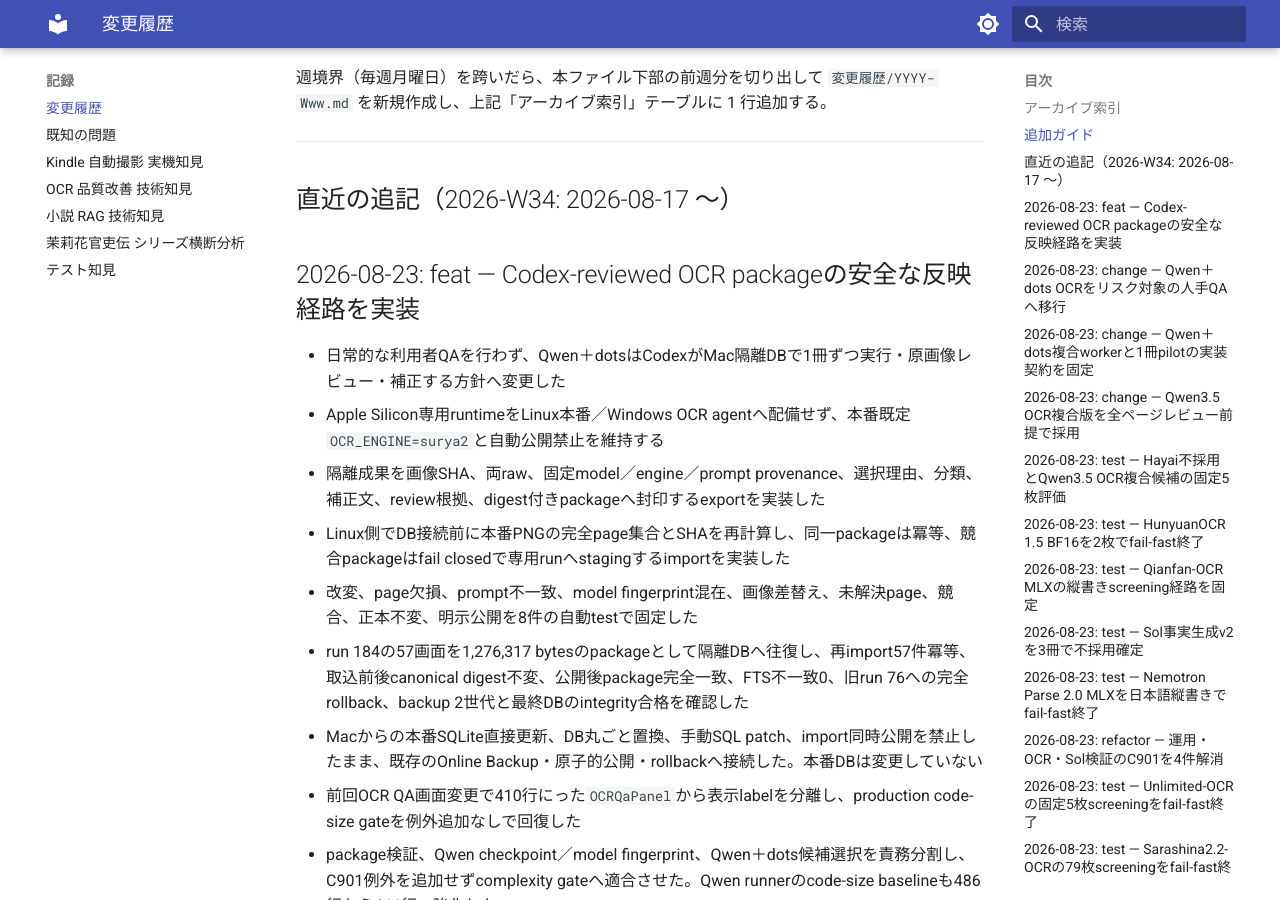
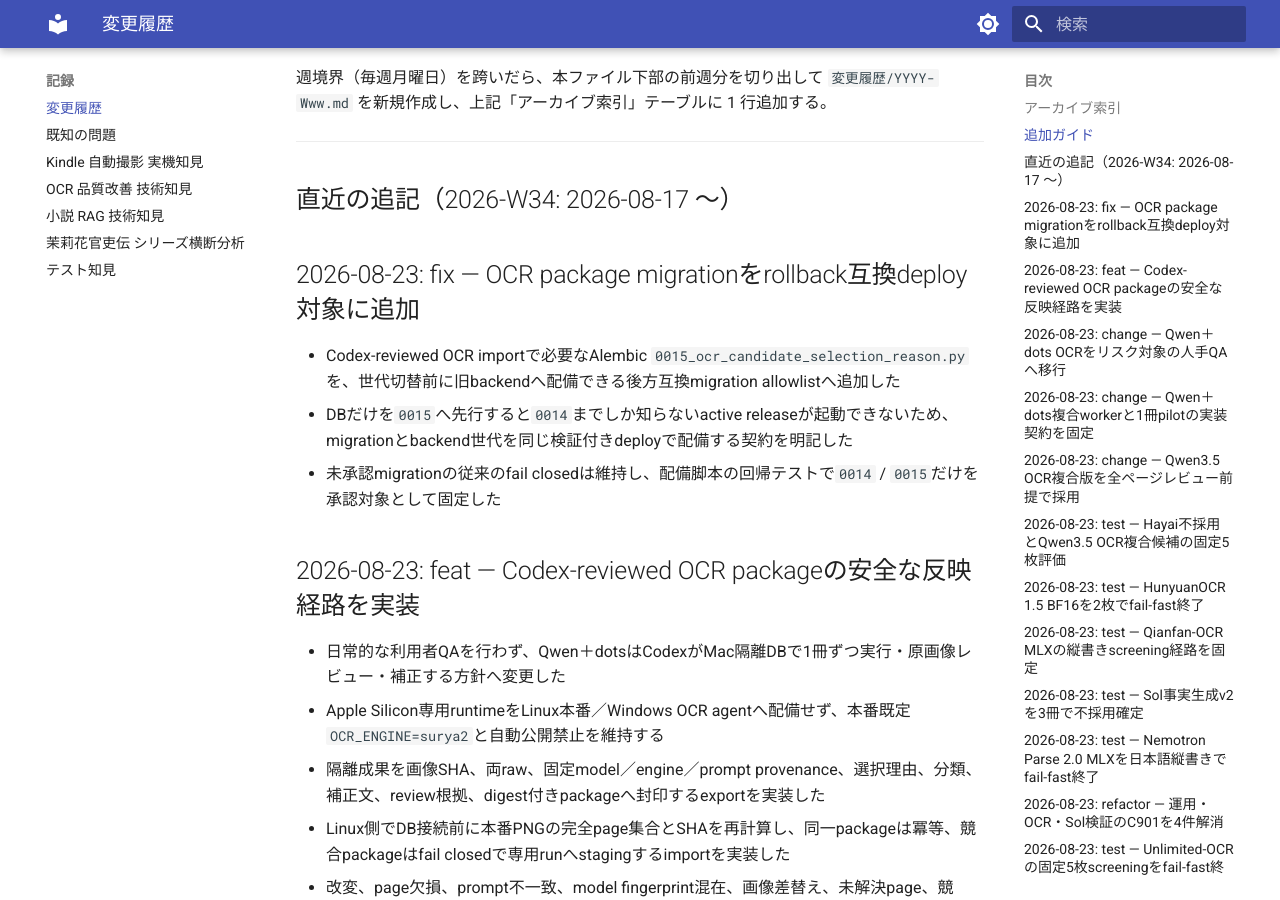
Before and after one commit to kkmmyr/Pic2PDF_Viewer, an MkDocs documentation site: the page built from docs/log/変更履歴.md, in a window 1280 px wide and 900 px high, scrolled down 2054 px. Built offline with MkDocs 1.6.1 and Material for MkDocs 9.7.7, drawn with Linux system fonts in a browser that asks for light colours.

Commit message:
fix(deploy): allow reviewed OCR migration rollout
Install migration 0015 into the rollback release before upgrading the
production database, while keeping unknown migrations fail-closed.
Document the same-generation deployment requirement and cover it in tests.

Co-Authored-By: Codex GPT-5 <noreply@anthropic.com>

```diff
--- a/docs/log/変更履歴.md
+++ b/docs/log/変更履歴.md
@@ -41,6 +41,12 @@
 ---
 
 ## 直近の追記（2026-W34: 2026-08-17 〜）
+
+## 2026-08-23: fix — OCR package migrationをrollback互換deploy対象に追加
+
+- Codex-reviewed OCR importで必要なAlembic `0015_ocr_candidate_selection_reason.py`を、世代切替前に旧backendへ配備できる後方互換migration allowlistへ追加した
+- DBだけを`0015`へ先行すると`0014`までしか知らないactive releaseが起動できないため、migrationとbackend世代を同じ検証付きdeployで配備する契約を明記した
+- 未承認migrationの従来のfail closedは維持し、配備脚本の回帰テストで`0014` / `0015`だけを承認対象として固定した
 
 ## 2026-08-23: feat — Codex-reviewed OCR packageの安全な反映経路を実装
 
```
Also changed, not shown: docs/design/環境構築/サーバー連携よく利用するコマンド.md (+4 -0 lines), docs/design/詳細設計/機能別/OCR設計書.md (+4 -0 lines), 2 other files.
